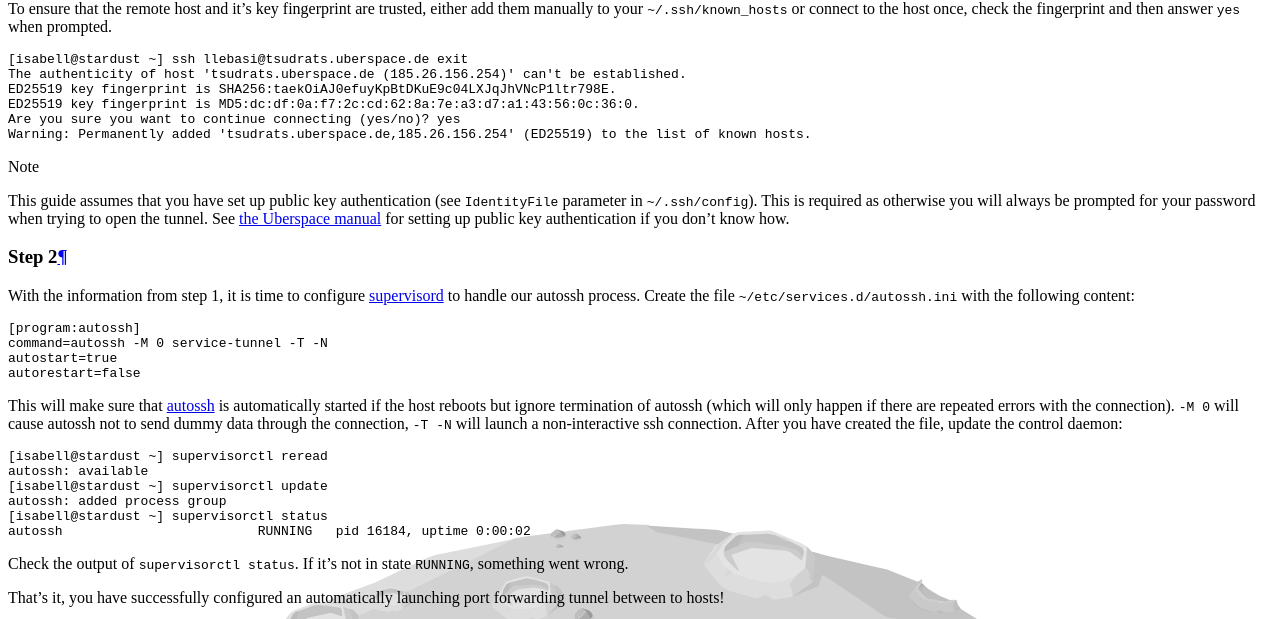
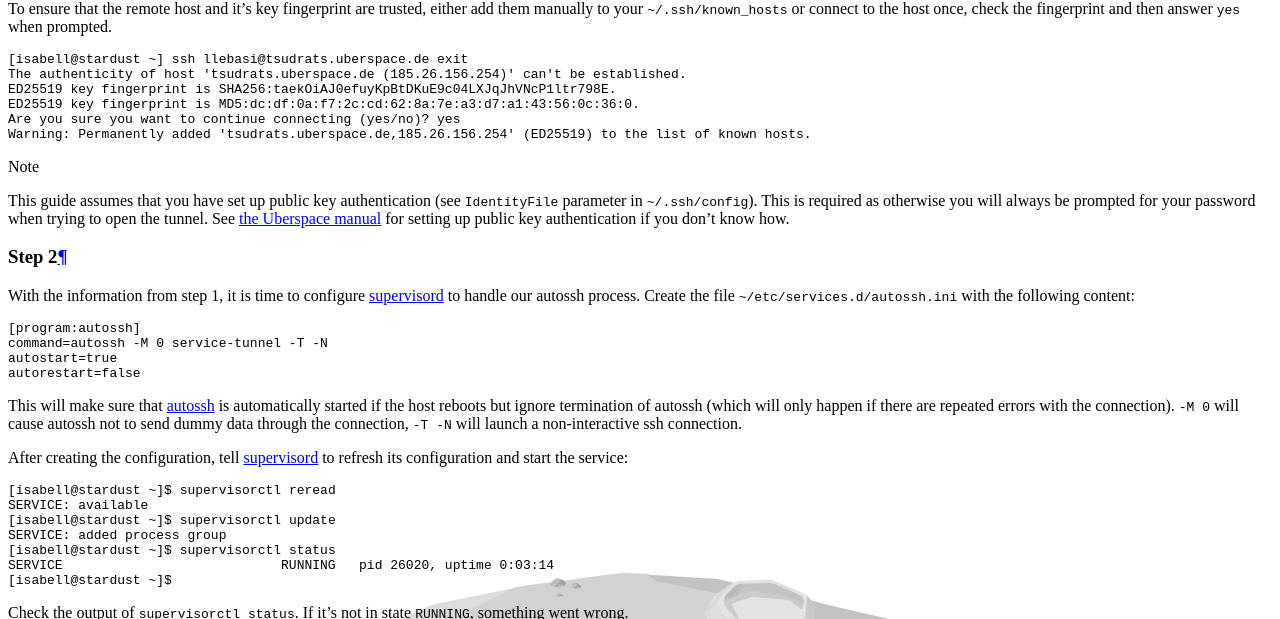
Before and after one commit to Uberspace/lab, a Sphinx documentation site: the page built from source/guide_autossh.rst, in a window 1280 px wide and 900 px high, scrolled down 3415 px, cut to the strip 0-619 px from the top of the window. Built offline with Sphinx 7.4.7 and the Read the Docs theme 2.0.0, drawn with Linux system fonts in a browser that asks for light colours.

Commit message:
changed to supervisord snippet

```diff
--- a/source/guide_autossh.rst
+++ b/source/guide_autossh.rst
@@ -107,16 +107,9 @@
  autostart=true
  autorestart=false
 
-This will make sure that autossh_ is automatically started if the host reboots but ignore termination of autossh (which will only happen if there are repeated errors with the connection). ``-M 0`` will cause autossh not to send dummy data through the connection, ``-T -N`` will launch a non-interactive ssh connection. After you have created the file, update the control daemon:
+This will make sure that autossh_ is automatically started if the host reboots but ignore termination of autossh (which will only happen if there are repeated errors with the connection). ``-M 0`` will cause autossh not to send dummy data through the connection, ``-T -N`` will launch a non-interactive ssh connection.
 
-::
-
- [isabell@stardust ~] supervisorctl reread
- autossh: available
- [isabell@stardust ~] supervisorctl update
- autossh: added process group
- [isabell@stardust ~] supervisorctl status
- autossh                         RUNNING   pid 16184, uptime 0:00:02
+.. include:: includes/supervisord.rst
 
 Check the output of ``supervisorctl status``. If it's not in state ``RUNNING``, something went wrong.
 
```
